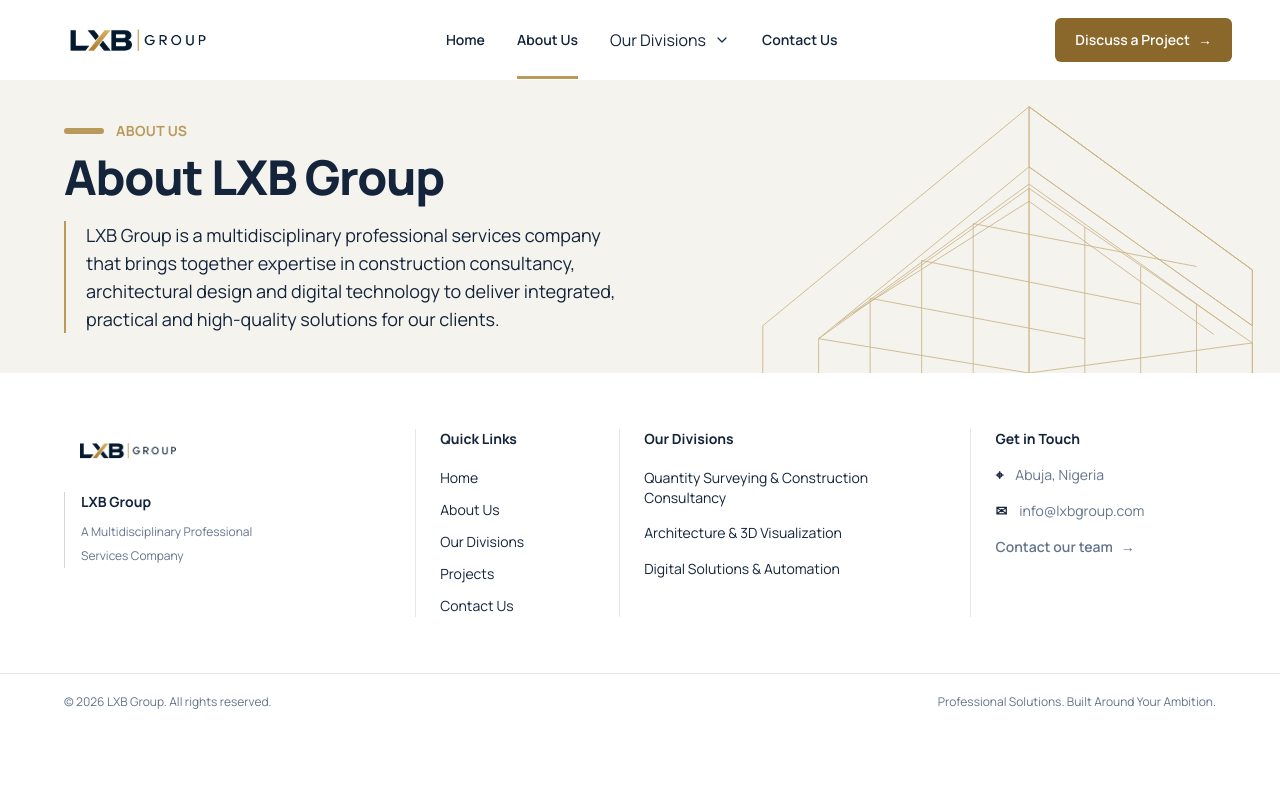
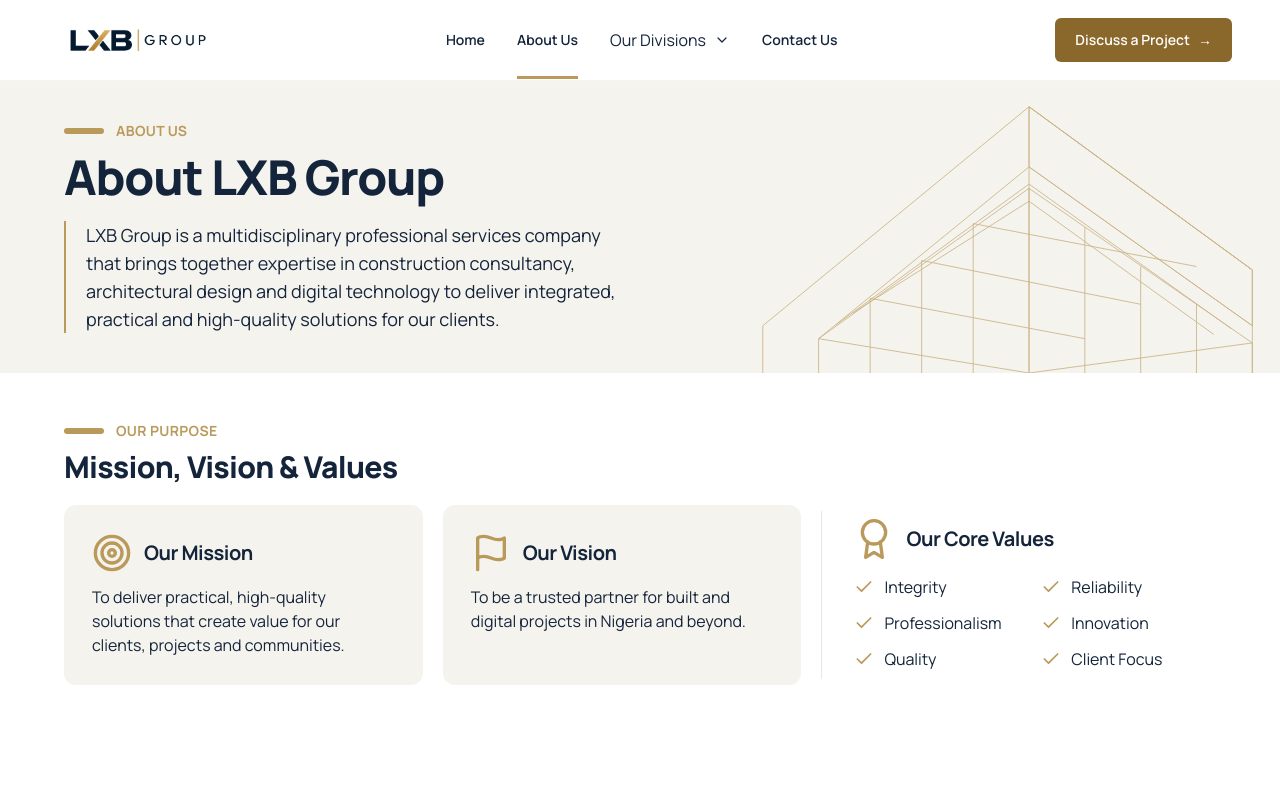
Before and after one commit to Meetkamal256/lxb-group-website, a Next.js app: page /about in a window 1280 px wide. Shown: the top 787 px of the page. Built offline with nearby package versions, Linux system fonts and the light colour scheme.

Commit message:
feat(about): add mission vision and core values section

```diff
--- a/app/about/page.tsx
+++ b/app/about/page.tsx
@@ -1,3 +1,5 @@
+import MissionVisionValues from "../components/about/Mission-vision-values";
+
 export default function AboutHero() {
   return (
     <section className="relative overflow-hidden bg-off-white">
@@ -104,6 +106,8 @@ export default function AboutHero() {
           </svg>
         </div>
       </div>
+
+      <MissionVisionValues />
     </section>
   );
 }
--- /dev/null
+++ b/app/components/about/Mission-vision-values.tsx
@@ -0,0 +1,91 @@
+import { FiTarget, FiFlag, FiAward, FiCheck } from "react-icons/fi";
+import { coreValues } from "@/app/data/data";
+
+function ValueItem({ value }: { value: string }) {
+  return (
+    <li className="flex items-center gap-2.5">
+      <FiCheck className="h-5 w-5 shrink-0 text-gold" aria-hidden="true" />
+      <span className="text-sm text-navy sm:text-base">{value}</span>
+    </li>
+  );
+}
+
+export default function MissionVisionValues() {
+  return (
+    <section className="bg-white">
+      <div className="container-main py-10 sm:py-12">
+        {/* Section Heading */}
+        <div className="mb-5">
+          <div className="mb-2 flex items-center gap-3">
+            <span className="h-1.5 w-10 rounded-full bg-gold" />
+            <span className="text-sm font-bold uppercase tracking-wide text-gold">
+              Our Purpose
+            </span>
+          </div>
+
+          <h2 className="text-2xl font-extrabold tracking-tight text-navy sm:text-3xl">
+            Mission, Vision &amp; Values
+          </h2>
+        </div>
+
+        {/* Mission, Vision and Core Values */}
+        <div className="grid gap-6 lg:grid-cols-[1fr_1fr_1.1fr] lg:items-center lg:gap-5">
+          {/* Mission */}
+          <div className="rounded-xl bg-off-white p-6 sm:p-7 h-full">
+            <div className="mb-3 flex items-center gap-3">
+              <FiTarget
+                className="h-10 w-10 shrink-0 text-gold"
+                aria-hidden="true"
+              />
+              <h3 className="text-xl font-bold tracking-tight text-navy">
+                Our Mission
+              </h3>
+            </div>
+
+            <p className="max-w-sm text-base leading-6 text-navy">
+              To deliver practical, high-quality solutions that create value for
+              our clients, projects and communities.
+            </p>
+          </div>
+
+          {/* Vision */}
+          <div className="rounded-xl bg-off-white p-6 sm:p-7 h-full">
+            <div className="mb-3 flex items-center gap-3">
+              <FiFlag
+                className="h-10 w-10 shrink-0 text-gold"
+                aria-hidden="true"
+              />
+              <h3 className="text-xl font-bold tracking-tight text-navy">
+                Our Vision
+              </h3>
+            </div>
+
+            <p className="max-w-sm text-base leading-6 text-navy">
+              To be a trusted partner for built and digital projects in Nigeria
+              and beyond.
+            </p>
+          </div>
+
+          {/* Core Values */}
+          <div className="border-gray-200 pt-2 lg:border-l lg:py-2 lg:pl-8">
+            <div className="mb-4 flex items-center gap-3">
+              <FiAward
+                className="h-10 w-10 shrink-0 text-gold"
+                aria-hidden="true"
+              />
+              <h3 className="text-xl font-bold tracking-tight text-navy">
+                Our Core Values
+              </h3>
+            </div>
+
+            <ul className="grid grid-cols-2 gap-x-3 gap-y-3">
+              {coreValues.map((value) => (
+                <ValueItem key={value} value={value} />
+              ))}
+            </ul>
+          </div>
+        </div>
+      </div>
+    </section>
+  );
+}
--- a/app/data/data.ts
+++ b/app/data/data.ts
@@ -57,3 +57,12 @@ export const projects = [
     alt: "Architectural concept rendering of a modern glass office complex",
   },
 ];
+
+export const coreValues = [
+  "Integrity",
+  "Reliability",
+  "Professionalism",
+  "Innovation",
+  "Quality",
+  "Client Focus",
+];
--- a/package.json
+++ b/package.json
@@ -11,7 +11,8 @@
   "dependencies": {
     "next": "16.4.6",
     "react": "19.3.0",
-    "react-dom": "19.3.0"
+    "react-dom": "19.3.0",
+    "react-icons": "^5.7.0"
   },
   "devDependencies": {
     "@tailwindcss/turbopack": "4.3.3",
```
Also changed, not shown: 1 other file (tests, documents, lock files or other folders).
